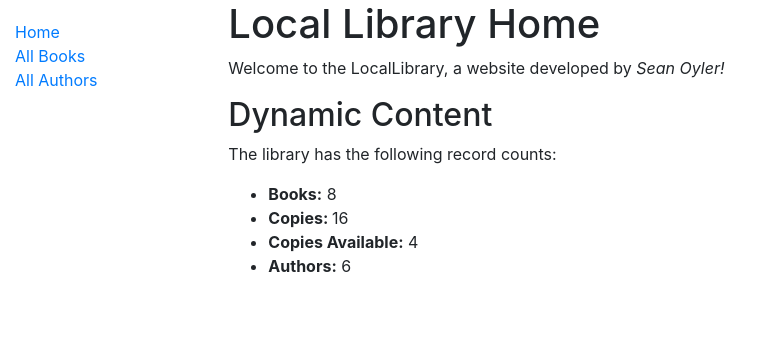
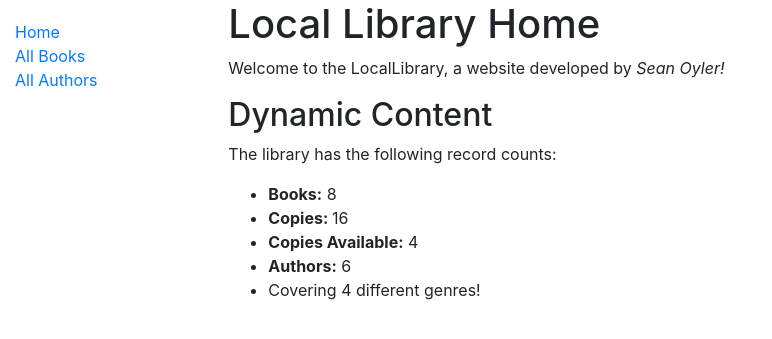
Before and after one commit to xrysen/locallibrary, a Django app: page /catalog/ in a window 1280 px wide. Shown: the top 339 px of the page, without its empty margins (0-772 px from the left). Run offline with Django 3.2, Linux system fonts and the light colour scheme; data comes from the database, SQL or seed files in the repository.

Commit message:
Minor updates

```diff
--- a/catalog/templates/base_generic.html
+++ b/catalog/templates/base_generic.html
@@ -5,7 +5,7 @@
     <meta http-equiv="X-UA-Compatible" content="IE=edge" />
     <meta name="viewport" content="width=device-width, initial-scale=1.0" />
     {% block title %}
-    <title>Document</title>
+    <title>Local Library</title>
     {% endblock %}
     <link
       rel="stylesheet"
--- a/catalog/templates/index.html
+++ b/catalog/templates/index.html
@@ -1,4 +1,5 @@
 {% extends 'base_generic.html' %}
+{% block title %}<title>Local Library - Home</title>{% endblock %}
 
 {% block content %}
 <h1>Local Library Home</h1>
@@ -10,5 +11,6 @@
   <li><strong>Copies: </strong> {{ num_instances }}</li>
   <li><strong>Copies Available:</strong> {{ num_instances_available }} </li>
   <li><strong>Authors:</strong> {{ num_authors }}</li>
+  <li>Covering {{ num_genres }} different genres!</li>
 </ul>
 {% endblock %}
--- a/catalog/views.py
+++ b/catalog/views.py
@@ -15,11 +15,14 @@ def index(request):
   # All() is implied by defailt
   num_authors = Author.objects.count()
 
+  num_genres = Genre.objects.count()
+
   context = {
     'num_books': num_books,
     'num_instances': num_instances,
     'num_instances_available' : num_instances_available,
-    'num_authors' : num_authors
+    'num_authors' : num_authors,
+    'num_genres' : num_genres,
   }
 
   # Render the HTML template index.html with the data in the context variable
```
